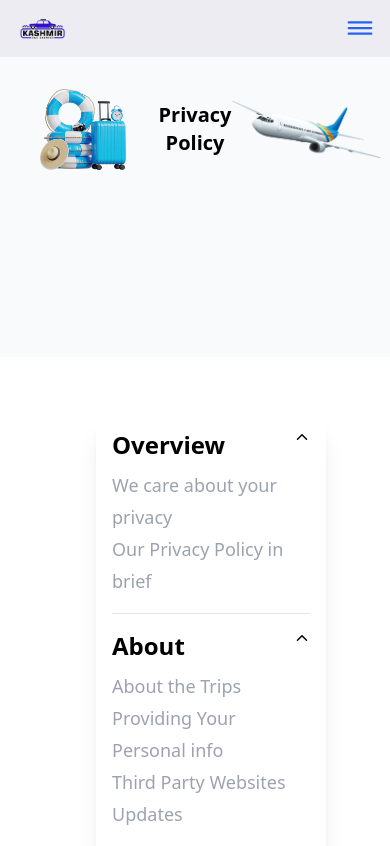
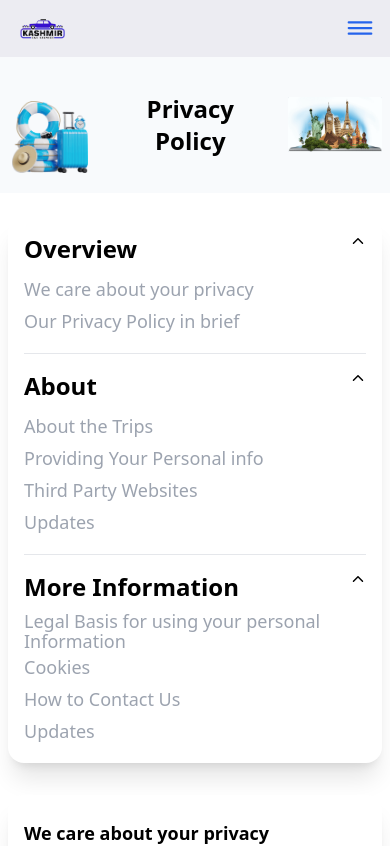
Before and after one commit to TahirSaifi09/Asha_Trip, a React (Create React App) app: page /privacyPage in a window 390 px wide. Shown: the top 846 px of the page. Built offline with nearby package versions, Linux system fonts and the light colour scheme.

Commit message:
Responsive Privacy Policy page!

```diff
--- a/src/Component/Privacy/privacy.jsx
+++ b/src/Component/Privacy/privacy.jsx
@@ -4,7 +4,7 @@ import { IoIosArrowUp } from 'react-icons/io';
 export default function Privacy() {
   return (
     <div className="m-4 flex flex-wrap max-lg:w-full">
-      <div className="w-full h-[550px] p-4 shadow-xl rounded-2xl bg-white max-lg:w-full">
+      <div className="w-full h-[550px] max-sm:h-full shadow-xl rounded-2xl p-4 bg-white">
         <div className="flex justify-between mb-2">
           <h1 className="text-2xl font-semibold">Overview</h1>
           <IoIosArrowUp />
--- a/src/Component/Privacy/privacyPolicy.jsx
+++ b/src/Component/Privacy/privacyPolicy.jsx
@@ -1,15 +1,15 @@
 export default function PrivacyPolicy() {
     return (
       <div>
-        <div className=" px-10 h-[300px] w-full bg-slate-50 max-sm:px-2">
-          <div className="flex justify-between items-center bg-slate-50">
-            <img src="vacation.png" alt="vacation" className="w-1/5 p-8 max-sm:w-2/5 max-sm:" />
-            <h1 className="text-center pl-8 text-5xl font-bold w-1/3 max-sm:text-xl max-sm:pl-0">
-              Privacy Policy
-            </h1>
-            <img src="plane.png" alt="plan" className="w-1/4 max-sm:w-2/5" />
-          </div>
+        <div className="px-10 max-sm:px-2 xl:h-[300px] w-full max-lg:py-4 bg-slate-50">
+        <div className="flex justify-between items-center bg-slate-50">
+          <img src="vacation.png" alt="vacation" className="h-72 max-sm:h-20 max-md:h-32 max-lg:h-48 max-sm:mt-6 p-8 max-sm:p-1 max-md:p-3" />
+          <h1 className="text-center pl-8 max-lg:pl-0 text-5xl max-sm:text-2xl font-bold w-1/3">
+            Privacy Policy
+          </h1>
+          <img src="Location.png" alt="plan" className="w-1/4 max-sm:w-1/4 max-sm: bg-slate-200" />
         </div>
+      </div>
       </div>
     );
   }
--- a/src/Component/home_component/footer.jsx
+++ b/src/Component/home_component/footer.jsx
@@ -80,7 +80,7 @@ export default function Footer() {
         </ul>
       </div>
       <div className="w-1/4 max-xl:w-full max-xl:mt-4 ">
-        <p className="text-2xl font-medium max-sm:mt-4">Contact Us</p>
+        <Link to="/privacyPage" className="text-2xl font-medium max-sm:mt-4 hover:text-blue-600">Privacy Policy</Link>
         <div className="flex items-center gap-3 py-2 ">
           <CiLocationOn className="text-3xl " />
           <p className="text-sm"> Saket, New Delhi, 110080</p>
--- a/src/Pages/Page/PrivacyPage.jsx
+++ b/src/Pages/Page/PrivacyPage.jsx
@@ -10,7 +10,7 @@ export default function PrivacyPage() {
     <div>
       <Nav />
       <PrivacyPolicy />
-      <div className="flex m-10 px-10 max-lg:flex-col">
+      <div className="flex max-lg:items-center m-10 max-sm:m-2 max-xl:m-4 max-md:m-6 max-lg:m-4 max-md:px-4 max-sm:px-0 px-10 max-lg:flex-col">
         <Privacy />
         <Blog />
       </div>
```
